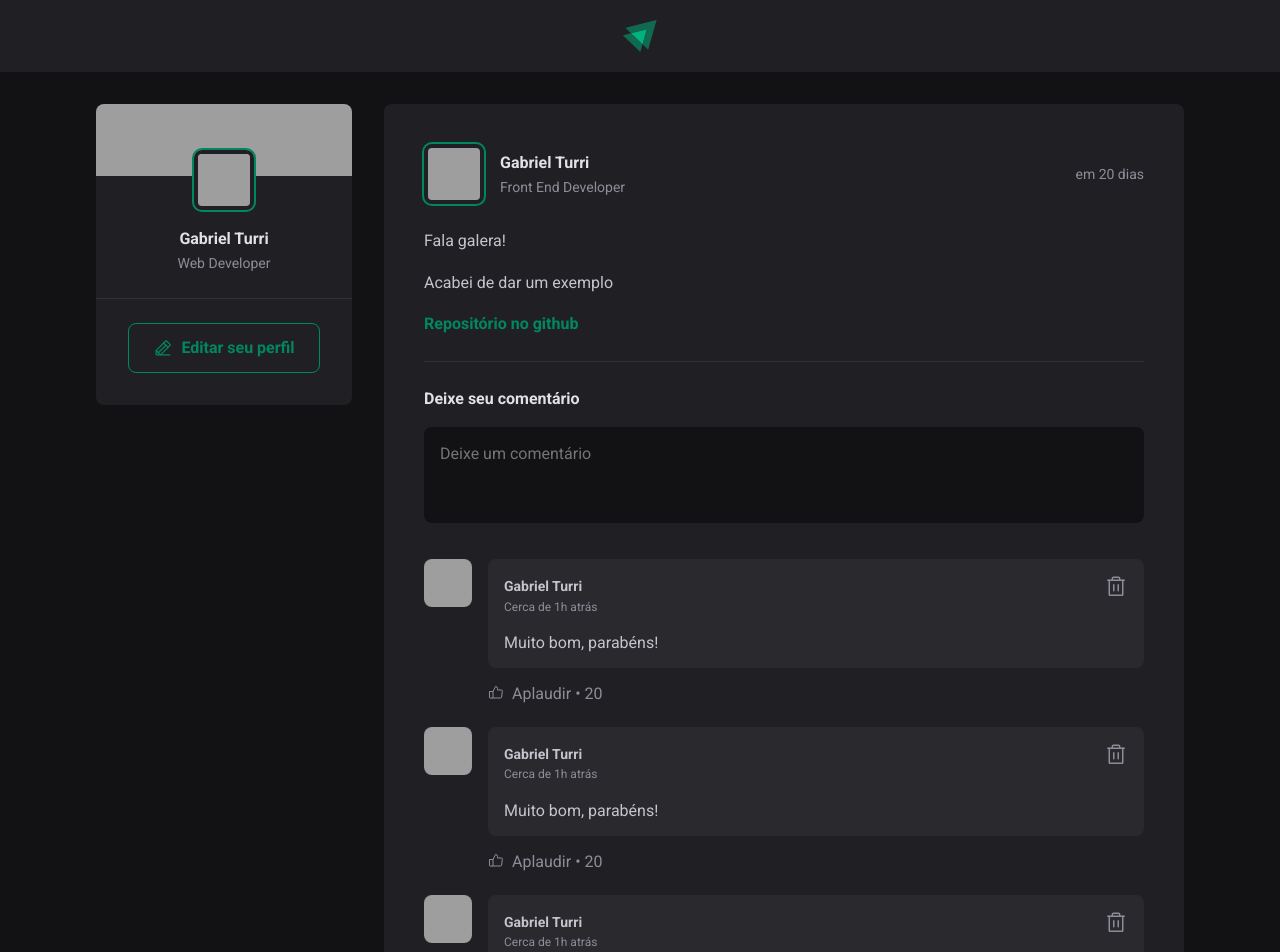
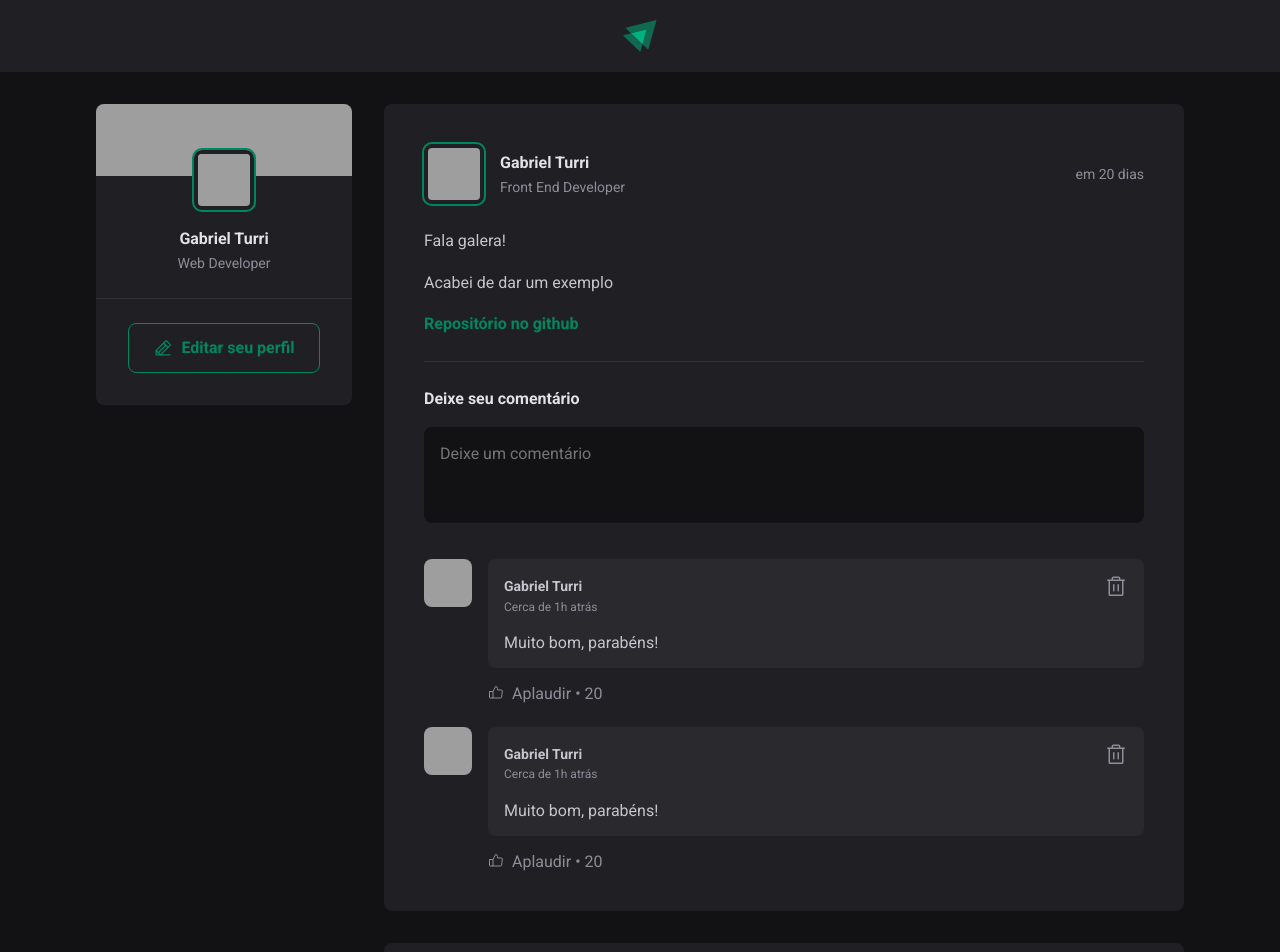
Before and after one commit to GabrielTurri/ignite-feed, a React (Vite) app: page / in a window 1280 px wide. Shown: the top 952 px of the page. Built offline with nearby package versions, Linux system fonts and the light colour scheme; grey boxes are pictures that could not be loaded.

Commit message:
useState

```diff
--- a/src/components/Post.jsx
+++ b/src/components/Post.jsx
@@ -1,3 +1,5 @@
+import { useState } from 'react';
+
 import { format, formatDistanceToNow } from 'date-fns';
 import ptBR from 'date-fns/locale/pt-BR';
 
@@ -6,6 +8,11 @@
 import { Avatar } from './Avatar'
 
 export function Post({ author, publishedAt, content }) {
+  const [comments, setComments] = useState([
+    1,
+    2,
+  ])
+
   // Date format to: 11 de Maio às 11:13
 const publishedDateFormatted = format(publishedAt, "d 'de' LLLL 'às' HH:mm'h'",{
   locale: ptBR,
@@ -15,6 +22,11 @@
   locale: ptBR,
   addSuffix: 'há'
 })
+
+function handleCreateNewComment() {
+  event.preventDefault();
+  setComments([...comments, comments.length + 1]);
+}
 
   return(
     <article className={styles.post}>
@@ -41,7 +53,7 @@
         })}
       </div>
 
-      <form className={styles.commentForm}>
+      <form onSubmit={handleCreateNewComment} className={styles.commentForm}>
         <strong>Deixe seu comentário</strong>
 
         <textarea
@@ -53,11 +65,12 @@
         </footer>
       </form>
 
+{/* Comments section */}
       <div className={styles.commentList}>
-        <Comment />
-        <Comment />
-        <Comment />
-      </div>
+        {comments.map(comment => {
+          return <Comment />
+        })}
+        </div>
     </article>
   )
 }
```
